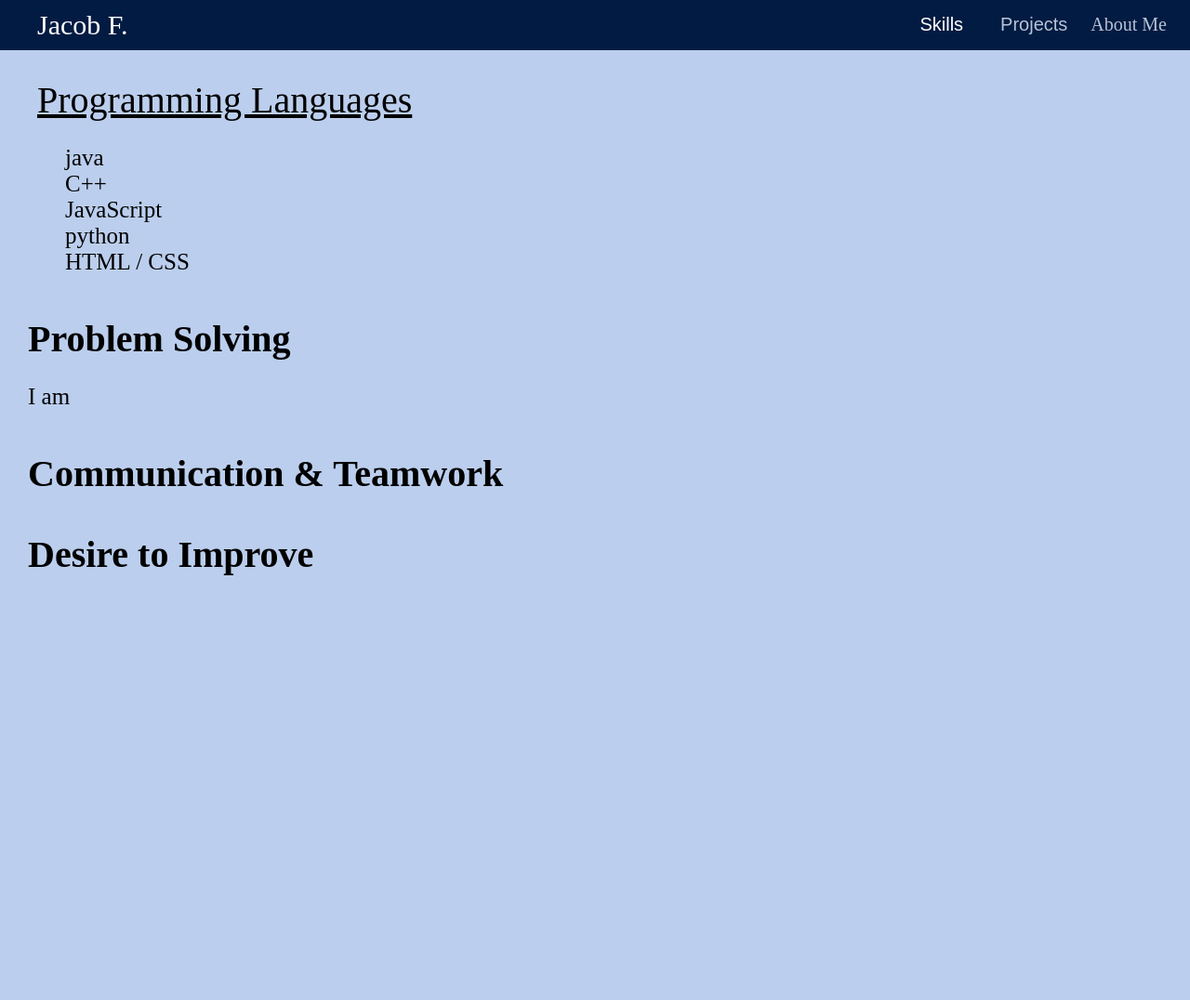
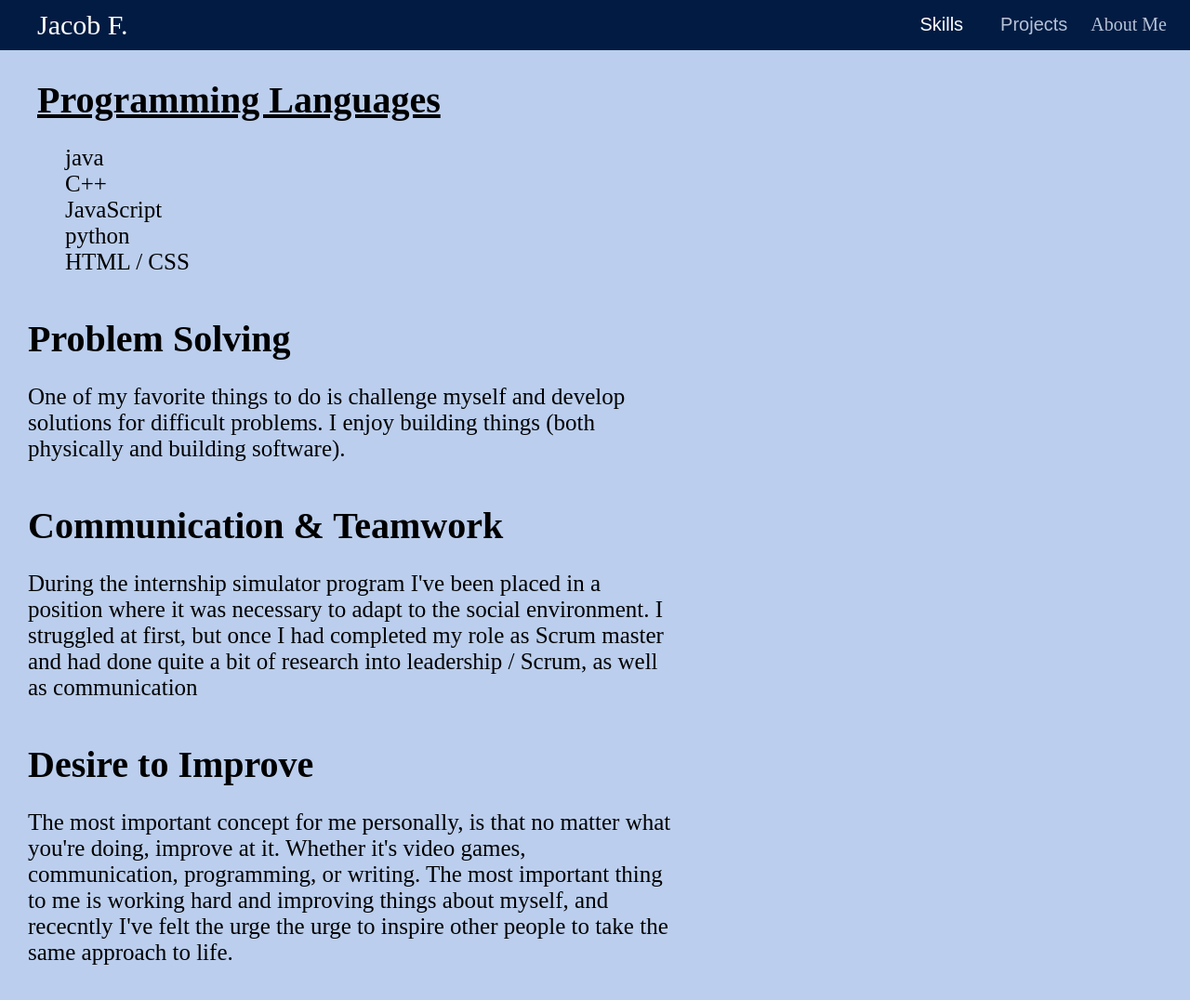
Before and after one commit to JFcoolGuyExtraordinaire/PortfolioSite, a plain HTML site: page skills/technical.html in a window 1280 px wide. Shown: the whole page at 93% size. Before the commit the page ends 800 px from the top, so only its background shows below. Drawn offline with Linux system fonts and the light colour scheme.

Commit message:
Final Content

```diff
--- a/skills/technical.html
+++ b/skills/technical.html
@@ -34,10 +34,10 @@
   </ul>
 
   <h3 class="aboutme">Problem Solving</h3>
-  <p class="aboutcont">I am </p>
+  <p class="aboutcont">One of my favorite things to do is challenge myself and develop solutions for difficult problems. I enjoy building things (both physically and building software).</p>
   <h3 class="aboutme">Communication & Teamwork</h3>
-  <p class="aboutcont"></p>
+  <p class="aboutcont">During the internship simulator program I've been placed in a position where it was necessary to adapt to the social environment. I struggled at first, but once I had completed my role as Scrum master and had done quite a bit of research into leadership / Scrum, as well as communication</p>
   <h3 class="aboutme">Desire to Improve</h3>
-  <p class="aboutcont"></p>
+  <p class="aboutcont">The most important concept for me personally, is that no matter what you're doing, improve at it. Whether it's video games, communication, programming, or writing. The most important thing to me is working hard and improving things about myself, and rececntly I've felt the urge the urge to inspire other people to take the same approach to life.</p>
 </body>
 </html>
--- a/styles.css
+++ b/styles.css
@@ -133,9 +133,6 @@ body {
   font-size:   25px;
   text-decoration: none;
 }
-.SkillList{
-  text-decoration: underline;
-}
 .SkillItem{
   text-decoration: none;
   list-style-type: ;
@@ -147,6 +144,7 @@ body {
   margin-top:  30px;
   font-size:   40px;
   text-decoration: underline;
+    font-weight: bold;
 }
 .SkillItem {
   position: relative;
```
